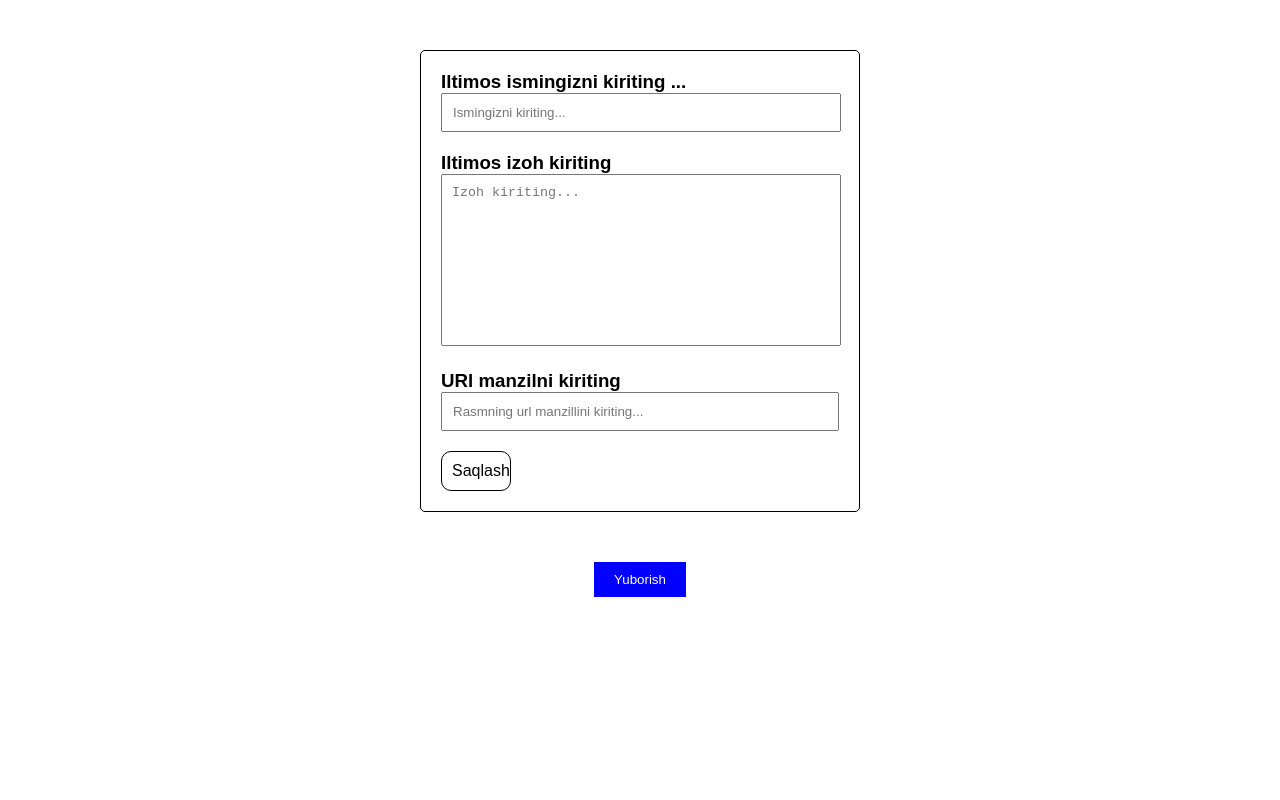
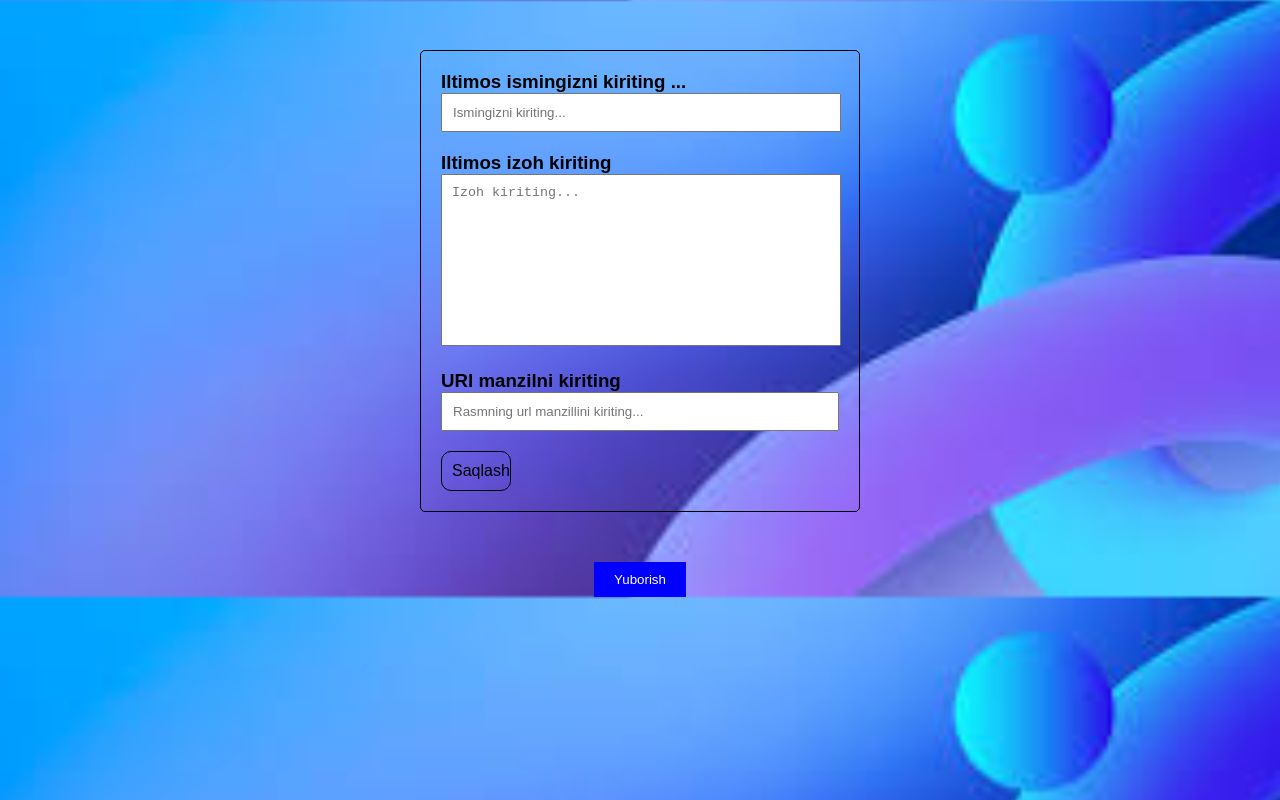
Before and after one commit to margilan/2-uyga-vazifa, a plain HTML site: page index.html in a window 1280 px wide. Drawn offline with Linux system fonts and the light colour scheme.

Commit message:
uyga vazifa tugatildi

```diff
--- a/style/style.css
+++ b/style/style.css
@@ -6,6 +6,8 @@
 body {
     position: relative;
     font-family: sans-serif;
+    background-image: url(/img/images.jpg);
+    background-size: cover;
 }
 .card__back{
     position: relative;
```
Also changed, not shown: img/images.jpg (added).
